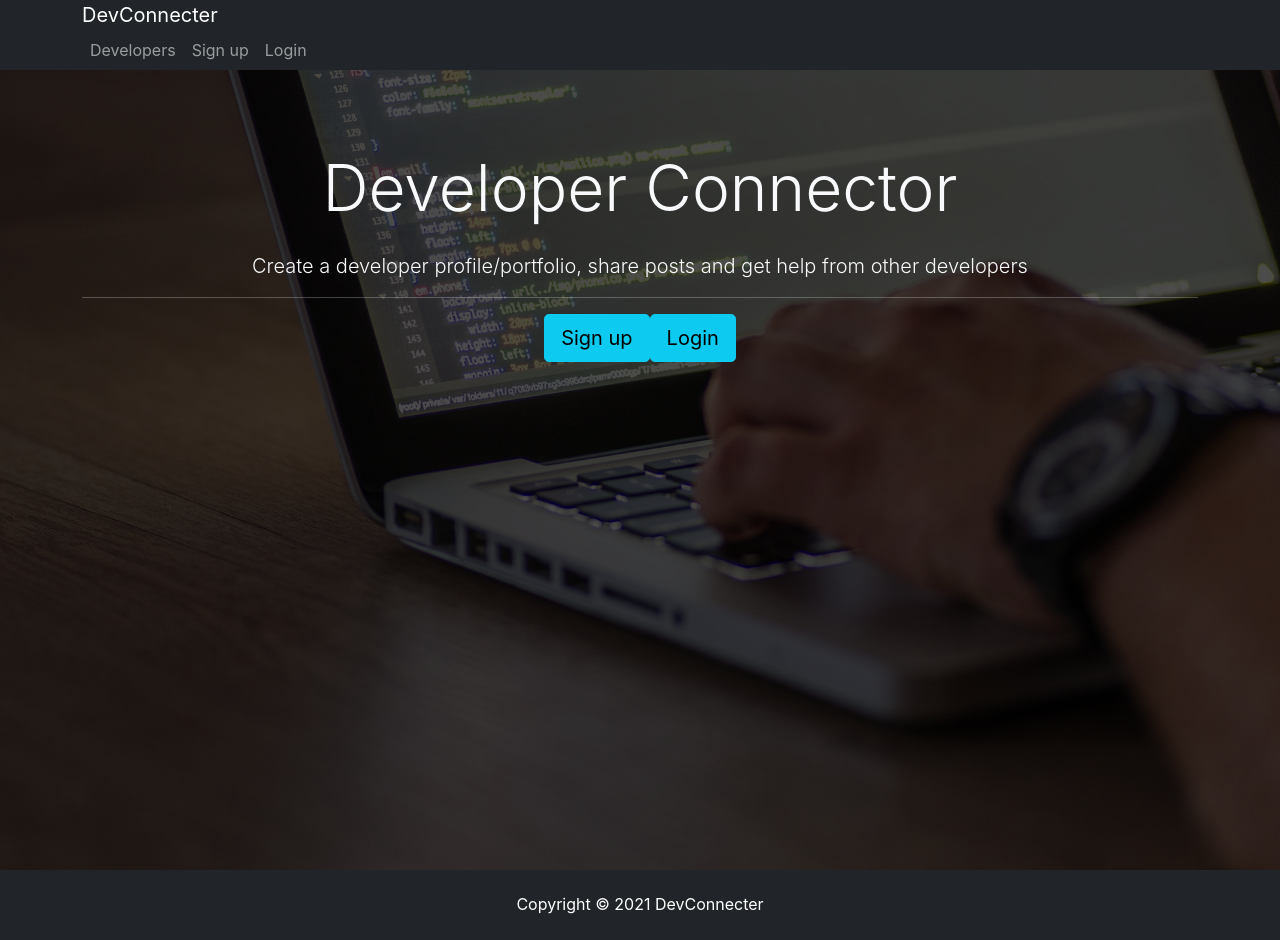
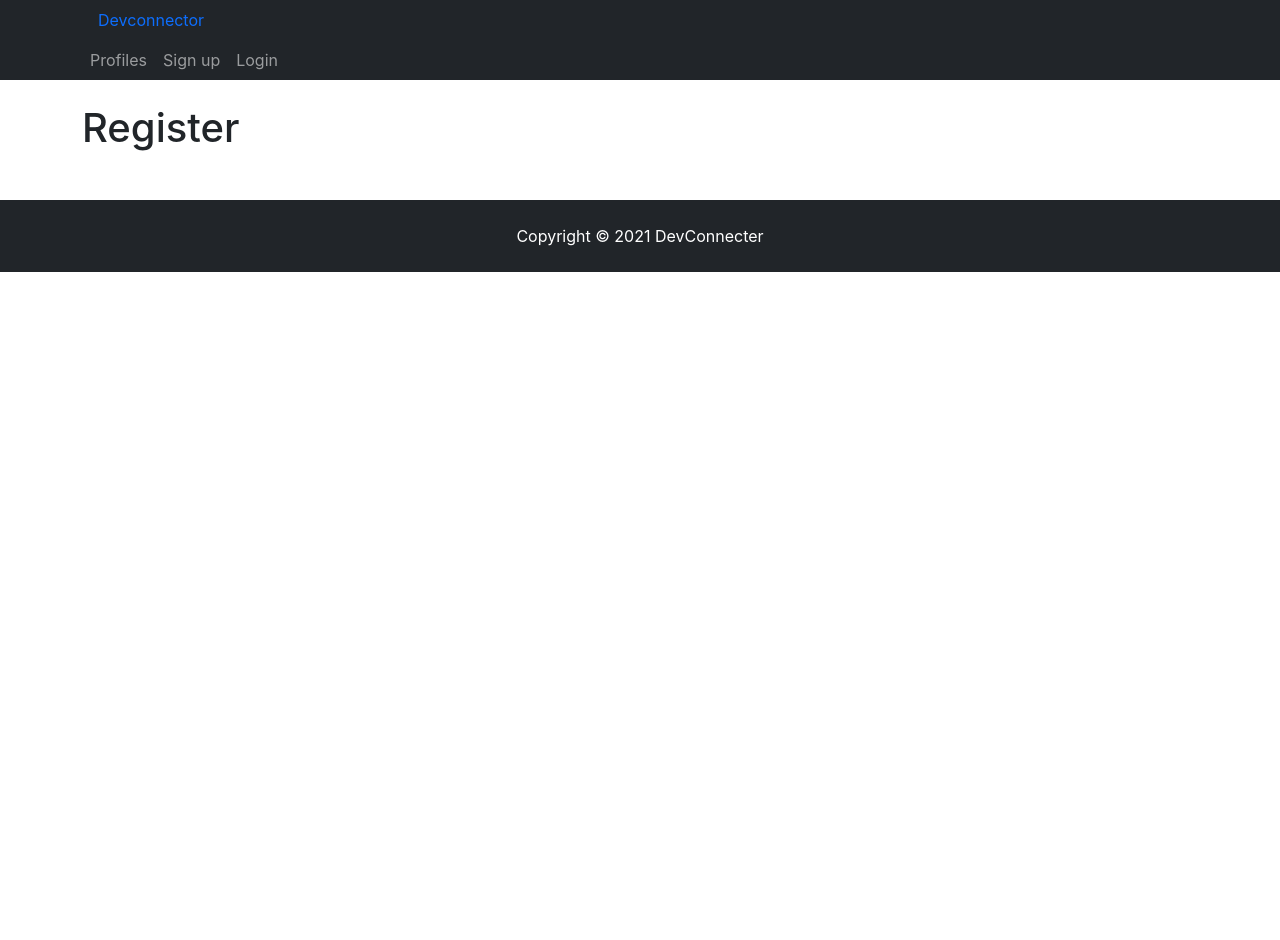
Before and after one commit to Melvin228/Mern-App, a React (Create React App) app in the folder client/: page /register in a window 1280 px wide. After the commit the page ends 800 px from the top, so only its background shows below. Built offline with nearby package versions, Linux system fonts and the light colour scheme.

Commit message:
Added routing to the pages as well as login and signup

```diff
--- a/client/package.json
+++ b/client/package.json
@@ -8,6 +8,7 @@
     "@testing-library/user-event": "^12.1.10",
     "react": "^17.0.2",
     "react-dom": "^17.0.2",
+    "react-router-dom": "^5.2.1",
     "react-scripts": "4.0.3",
     "web-vitals": "^1.0.1"
   },
@@ -17,7 +18,7 @@
     "test": "react-scripts test",
     "eject": "react-scripts eject"
   },
-  "proxy":"http://localhost:8000",
+  "proxy": "http://localhost:8000",
   "eslintConfig": {
     "extends": [
       "react-app",
--- a/client/src/App.js
+++ b/client/src/App.js
@@ -1,17 +1,26 @@
 import "./App.css";
+import { BrowserRouter as Router, Route } from "react-router-dom";
 
 //Components
 import Navbar from "./Components/Layout/Navbar";
 import Footer from "./Components/Layout/Footer";
 import Landing from "./Components/Layout/Landing";
+import Register from "./Components/auth/Register";
+import Login from "./Components/auth/Login";
 
 function App() {
   return (
-    <div className="App">
-      <Navbar />
-      <Landing />
-      <Footer />
-    </div>
+    <Router>
+      <div className="App">
+        <Navbar />
+        <Route exact path="/" component={Landing}></Route>
+        <div className="container">
+          <Route exact path="/register" component={Register} />
+          <Route exact path="/login" component={Login} />
+        </div>
+        <Footer />
+      </div>
+    </Router>
   );
 }
 
--- a/client/src/Components/Layout/Landing.js
+++ b/client/src/Components/Layout/Landing.js
@@ -1,4 +1,5 @@
 import React from "react";
+import { Link } from "react-router-dom";
 
 const Landing = () => {
   return (
@@ -13,12 +14,12 @@ const Landing = () => {
                 from other developers
               </p>
               <hr />
-              <a href="register.html" className="btn btn-lg btn-info mr-2">
+              <Link className="btn btn-lg btn-info mr-2" to="/register">
                 Sign up
-              </a>
-              <a href="login.html" className="btn btn-lg btn-info mr-2">
+              </Link>
+              <Link className="btn btn-lg btn-info mr-2" to="/login">
                 Login
-              </a>
+              </Link>
             </div>
           </div>
         </div>
--- a/client/src/Components/Layout/Navbar.js
+++ b/client/src/Components/Layout/Navbar.js
@@ -1,13 +1,14 @@
 import React from "react";
+import { Link } from "react-router-dom";
 
 const Navbar = () => {
   return (
     <div>
       <nav className="navrbar navbar-expand-sm navbar-dark bg-dark mb-4">
         <div className="container">
-          <a className="navbar-brand" href="landing.html">
-            DevConnecter
-          </a>
+          <Link className="nav-link" to="/">
+            Devconnector
+          </Link>
           <button
             className="navbar-toggler"
             type="button"
@@ -19,22 +20,22 @@ const Navbar = () => {
           <div className="collapse navbar-collapse" id="mobile-nav">
             <ul className="navbar-nav mr-auto">
               <li className="nav-item">
-                <a className="nav-link" href="profiles.html">
-                  Developers
-                </a>
+                <Link className="nav-link" to="/profiles">
+                  Profiles
+                </Link>
               </li>
             </ul>
 
             <ul className="navbar-nav mr-auto">
               <li className="nav-item">
-                <a className="nav-link" href="register.html">
+                <Link className="nav-link" to="/register">
                   Sign up
-                </a>
+                </Link>
               </li>
               <li className="nav-item">
-                <a className="nav-link" href="login.html">
+                <Link className="nav-link" to="/login">
                   Login
-                </a>
+                </Link>
               </li>
             </ul>
           </div>
--- /dev/null
+++ b/client/src/Components/auth/Login.js
@@ -0,0 +1,11 @@
+import React from "react";
+
+const Login = () => {
+  return (
+    <div>
+      <h1>Login</h1>
+    </div>
+  );
+};
+
+export default Login;
--- /dev/null
+++ b/client/src/Components/auth/Register.js
@@ -0,0 +1,11 @@
+import React from "react";
+
+const register = () => {
+  return (
+    <div>
+      <h1>Register</h1>
+    </div>
+  );
+};
+
+export default register;
```
